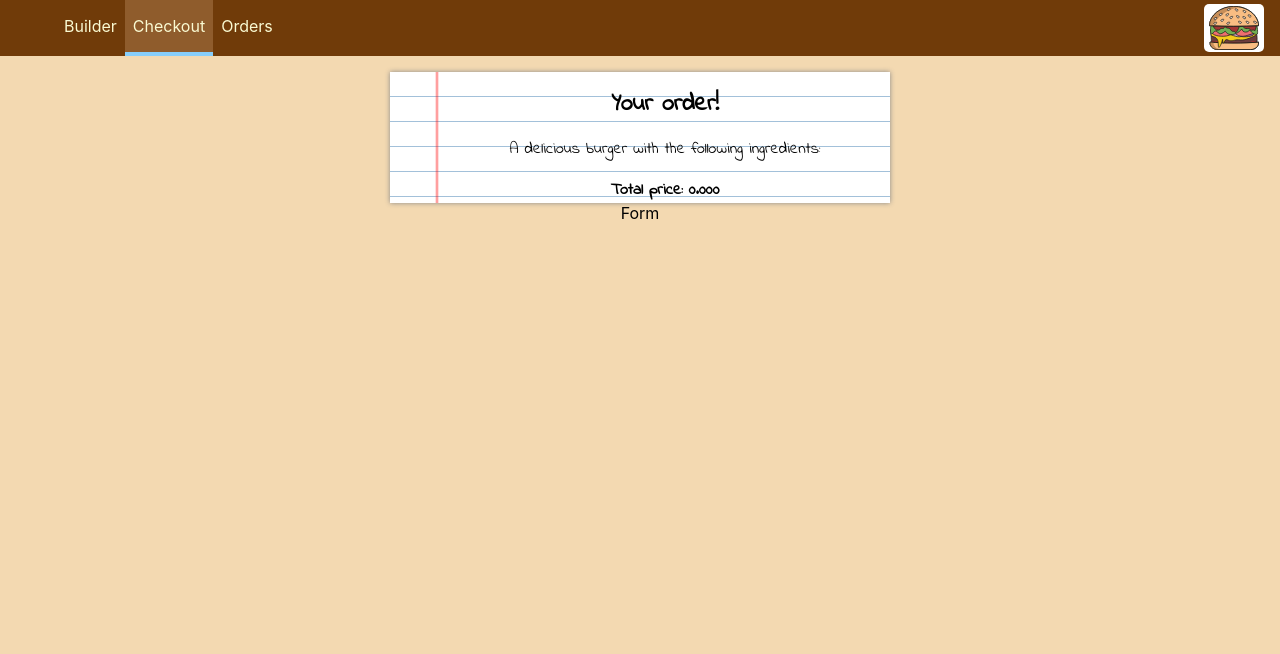
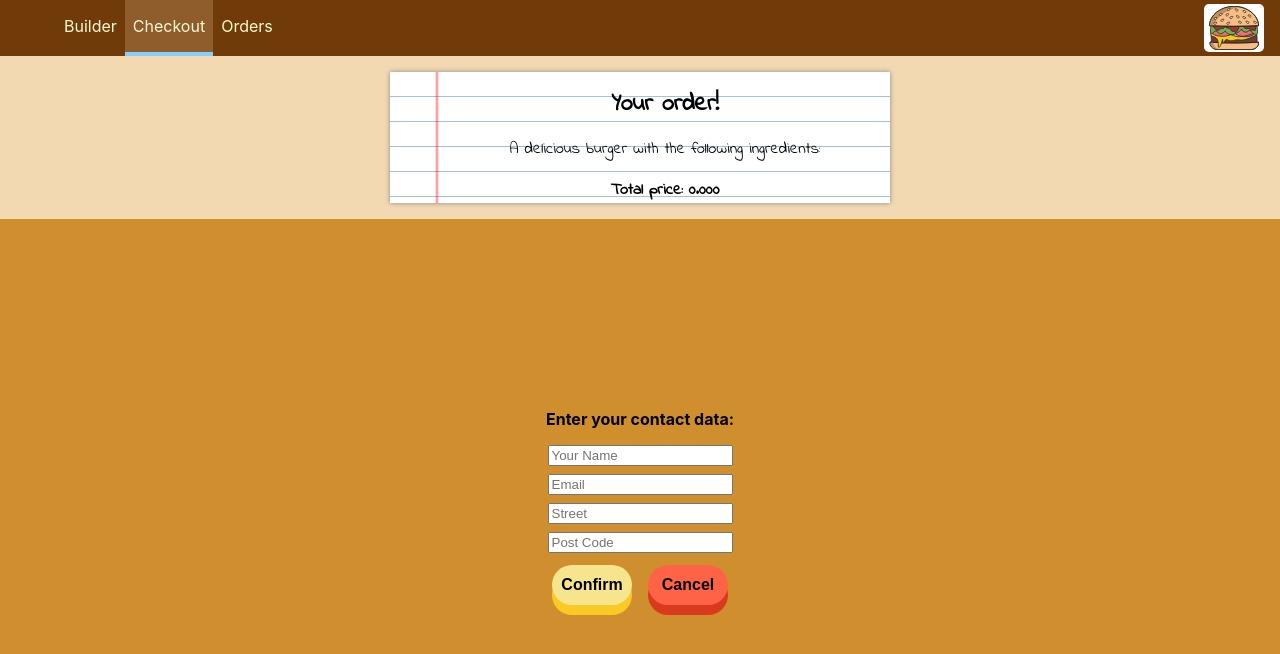
Before and after one commit to OlehKyba/burger-builder, a React (Create React App) app: page /checkout in a window 1280 px wide. Shown: the top 654 px of the page. Built offline with nearby package versions, Linux system fonts and the light colour scheme.

Commit message:
Contact Data component

```diff
--- a/api.json
+++ b/api.json
@@ -61,57 +61,100 @@
     {
       "ingredients": [
         {
-          "type": "BreadTop",
-          "count": 1,
-          "menuName": "breadTop"
+          "type": "bacon",
+          "count": 1
         },
         {
-          "type": "BreadBottom",
-          "count": 1,
-          "menuName": "breadBottom"
+          "type": "onion",
+          "count": 1
         },
         {
-          "type": "Salad",
-          "count": 1,
-          "menuName": "salad"
+          "type": "tomato",
+          "count": 1
         },
         {
-          "type": "Cheese",
-          "count": 1,
-          "menuName": "cheese"
-        },
-        {
-          "type": "Bacon",
-          "count": 1,
-          "menuName": "bacon"
-        },
-        {
-          "type": "Onion",
-          "count": 1,
-          "menuName": "onion"
-        },
-        {
-          "type": "Tomato",
-          "count": 1,
-          "menuName": "tomato"
-        },
-        {
-          "type": "Meat",
-          "count": 1,
-          "menuName": "meat"
+          "type": "meat",
+          "count": 1
         }
       ],
       "price": 2.5,
       "customer": {
-        "name": "Oleh Kyba",
+        "name": "Test",
+        "email": "test@test.com",
         "address": {
           "street": "Test",
-          "zipCode": "12345",
-          "country": "Ukraine"
-        },
-        "deliveryType": "fastest"
+          "zipCode": "12345"
+        }
       },
       "id": 1
+    },
+    {
+      "ingredients": [
+        {
+          "type": "salad",
+          "count": 1
+        },
+        {
+          "type": "cheese",
+          "count": 1
+        },
+        {
+          "type": "bacon",
+          "count": 1
+        },
+        {
+          "type": "onion",
+          "count": 1
+        },
+        {
+          "type": "tomato",
+          "count": 1
+        },
+        {
+          "type": "meat",
+          "count": 1
+        }
+      ],
+      "price": 2.5,
+      "customer": {
+        "name": "Oleh",
+        "email": "vestigor0@gmail.com",
+        "address": {
+          "street": "Ольжича 35А",
+          "postalCode": "04060"
+        }
+      },
+      "id": 2
+    },
+    {
+      "ingredients": [
+        {
+          "type": "salad",
+          "count": 1
+        },
+        {
+          "type": "cheese",
+          "count": 1
+        },
+        {
+          "type": "onion",
+          "count": 1
+        },
+        {
+          "type": "tomato",
+          "count": 1
+        }
+      ],
+      "price": 1.2999999999999998,
+      "customer": {
+        "name": "Oleh",
+        "email": "vestigor0@gmail.com",
+        "address": {
+          "street": "Ольжича 35А",
+          "postalCode": "04060"
+        }
+      },
+      "id": 3
     }
   ]
 }
--- a/src/App.css
+++ b/src/App.css
@@ -1,5 +1,8 @@
 .App {
   text-align: center;
+  height: 100%;
+  display: flex;
+  flex-direction: column;
 }
 
 .App-logo {
--- a/src/components/UI/Card/Card.module.css
+++ b/src/components/UI/Card/Card.module.css
@@ -8,6 +8,7 @@
     padding-left: 50px;
     line-height: 25px;
     font-family: 'Indie Flower';
+    flex-shrink: 0;
 }
 
 @media (max-width: 768px) {
--- a/src/containers/Builder/Dish/Builder.module.css
+++ b/src/containers/Builder/Dish/Builder.module.css
@@ -9,6 +9,7 @@
     justify-content: center;
     align-items: center;
     flex-direction: column;
+    flex-shrink: 0;
 }
 
 @media (min-width: 300px) and (min-height: 350px){
--- a/src/containers/Checkout/Checkout.module.css
+++ b/src/containers/Checkout/Checkout.module.css
@@ -1,8 +1,9 @@
 .Container {
-    margin-top: 1rem;
+    padding-top: 1rem;
     display: flex;
     flex-flow: column;
-    justify-content: center;
+    gap: 1rem;
+    justify-content: space-around;
     align-items: center;
     height: 100%;
 }
--- /dev/null
+++ b/src/containers/Checkout/ContactData/ContactData.module.css
@@ -0,0 +1,29 @@
+.Container {
+    background-color: #cf8f2e;
+    width: 100%;
+    height: 100%;
+    display: flex;
+    gap: 1rem;
+    flex-flow: column;
+    justify-content: center;
+    align-items: center;
+}
+
+.FormContainer {
+    display: flex;
+    flex-flow: column;
+    justify-content: center;
+    align-items: center;
+    gap: 0.5rem;
+}
+
+.ButtonsContainer {
+    display: flex;
+    gap: 1rem;
+    justify-content: center;
+    align-items: center;
+}
+
+.Title {
+    margin: 0;
+}
--- /dev/null
+++ b/src/containers/Checkout/ContactData/index.js
@@ -0,0 +1,75 @@
+import React, {Component} from "react";
+import PropTypes from "prop-types";
+
+import axios from "../../../utils/axios/builder";
+
+import classes from "./ContactData.module.css";
+
+import Button from "../../../components/UI/Button";
+import Spinner from "../../../components/UI/Spinner";
+
+class ContactData extends Component {
+
+    state = {
+        name: 'Oleh',
+        email: 'vestigor0@gmail.com',
+        address: {
+            street: 'Ольжича 35А',
+            postalCode: '04060',
+        },
+        isLoading: false,
+    };
+
+    onSubmit = event => {
+        event.preventDefault();
+        const {isLoading, ...customer} = this.state;
+        const order = {
+            ingredients: this.props.ingredients,
+            price: this.props.price,
+            customer,
+        };
+        this.setState({isLoading: true});
+        axios.post("/orders/", order)
+            .then(() => {
+                this.setState({isLoading: false});
+                const path = this.props.match.url + '/success';
+                this.props.history.replace(path);
+            })
+            .catch(error => {
+                this.setState({isLoading: false});
+                const path = this.props.match.url + '/error?message=' + error.message;
+                this.props.history.replace(path);
+            });
+    };
+
+    render() {
+        return (
+            <Spinner isSpin={this.state.isLoading}>
+                <div className={classes.Container}>
+                    <h4 className={classes.Title}>Enter your contact data:</h4>
+                    <form className={classes.FormContainer}>
+                        <input type="text" placeholder="Your Name"/>
+                        <input type="email" placeholder="Email"/>
+                        <input type="text" placeholder="Street"/>
+                        <input type="text" placeholder="Post Code"/>
+                        <div className={classes.ButtonsContainer}>
+                            <Button width={'80px'} onClick={this.onSubmit}>Confirm</Button>
+                            {this.props.onCancel && <Button width={'80px'} onClick={this.props.onCancel} invert>Cancel</Button>}
+                        </div>
+                    </form>
+                </div>
+            </Spinner>
+        );
+    }
+}
+
+ContactData.propTypes = {
+    ingredients: PropTypes.arrayOf(PropTypes.shape({
+        type: PropTypes.string,
+        count: PropTypes.number,
+    })),
+    price: PropTypes.number,
+    onCancel: PropTypes.func,
+};
+
+export default ContactData;
--- a/src/containers/Checkout/index.js
+++ b/src/containers/Checkout/index.js
@@ -2,6 +2,8 @@ import React, {Component} from "react";
 import {Switch, Route, withRouter} from "react-router-dom";
 
 import classes from "./Checkout.module.css";
+
+import ContactData from "./ContactData";
 
 import Card from "../../components/UI/Card";
 import OrderSummary from "../../components/OrderSummary";
@@ -11,6 +13,11 @@ class Checkout extends Component {
     state = {
         ingredients: [],
         price: 0,
+    };
+
+    onCheckoutCancel = event => {
+        event.preventDefault();
+        this.props.history.goBack();
     };
 
     componentDidMount() {
@@ -28,13 +35,24 @@ class Checkout extends Component {
     }
 
     render() {
+        console.log(this.props.history)
         return (
             <section className={classes.Container}>
                 <Card>
                     <OrderSummary menu={this.state.ingredients} price={this.state.price}/>
                 </Card>
                 <Switch>
-                    <Route exact path={this.props.match.url + "/"} render={() => <p>Form</p>}/>
+                    <Route
+                        exact
+                        path={this.props.match.url + "/"}
+                        render={props => (
+                            <ContactData
+                                {...props}
+                                onCancel={this.onCheckoutCancel}
+                                ingredients={this.state.ingredients}
+                                price={this.state.price}
+                            />)}
+                    />
                     <Route path={this.props.match.url + "/:status"} render={props => <p>{props.match.params.status}</p>}/>
                 </Switch>
             </section>
--- a/src/index.css
+++ b/src/index.css
@@ -9,7 +9,20 @@ body {
   background: #f3d9b1;
 }
 
+html, body {
+  height: 100%;
+  display: flex;
+  flex-direction: column;
+}
+
+#root{
+  height: 100%;
+  display: flex;
+  flex-direction: column;
+}
+
 main {
+  height: 100%;
   margin-top: 56px;
   display: flex;
   flex-direction: column;
```
